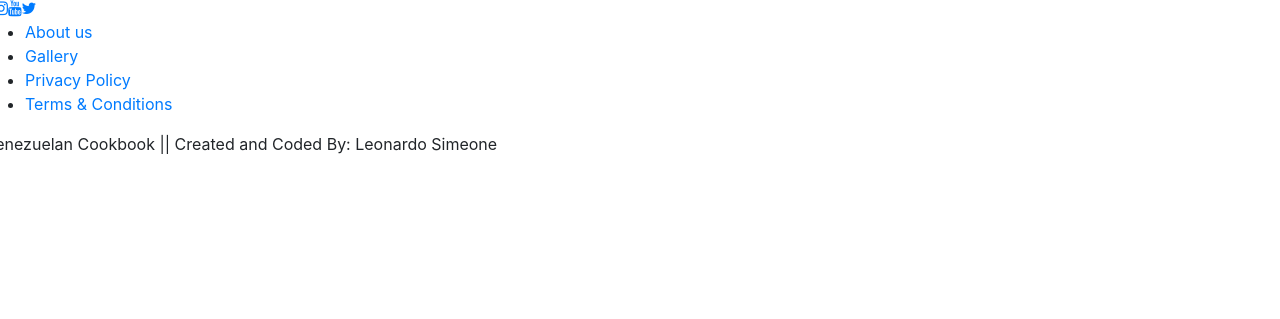
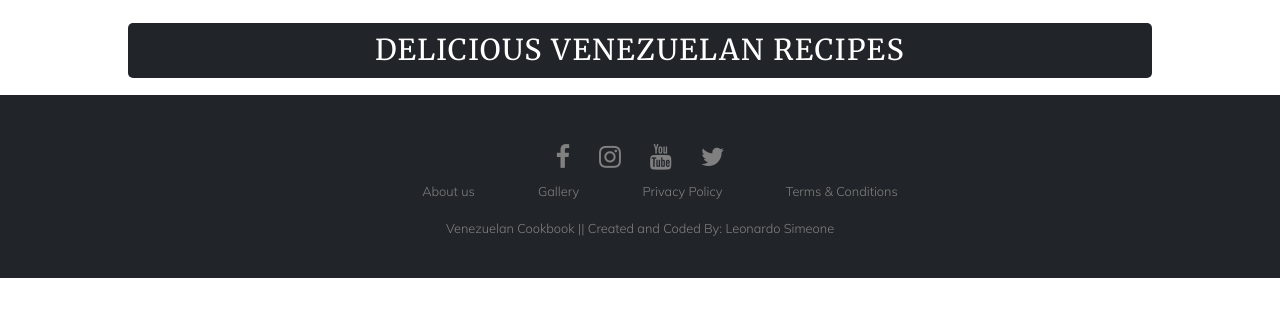
Before and after one commit to leonardo-simeone/venezuelan-food-cookbook, a Django app: page / in a window 1280 px wide. Shown: the part 481-800 px from the top of the page. Run offline with Django 3.2, Linux system fonts and the light colour scheme; data that the repository does not hold is empty.

Commit message:
Style base and index templates

```diff
--- /dev/null
+++ b/static/css/style.css
@@ -0,0 +1,150 @@
+@import url('https://fonts.googleapis.com/css2?family=Merriweather&family=Mulish:wght@300&display=swap');
+
+body {
+    font-family: 'Mulish', sans-serif;
+}
+
+h1, h2, h3 {
+    font-family: 'Merriweather', serif;
+    text-transform: uppercase;
+    letter-spacing: 1.5px;
+}
+
+#welcome {
+    background: #212529;
+    border-radius: 5px;
+    max-width: 80%;
+}
+
+h1 {
+    color: #fff;
+    text-align: center;
+    font-size: 180%;
+    margin: 0 auto;
+    padding: 10px;
+}
+
+/* LINKS */
+
+.nav-item a {
+    transition:0.5s;
+    color: antiquewhite;
+}
+
+.nav-item a:hover {
+    color: #fff;
+}
+
+span#user {
+    color: #fff;
+}
+
+/* CAROUSEL */
+
+.carousel-img {
+    width: 80%;
+    height: 50vh;
+    object-fit: cover;
+    margin: 0 auto;
+    border-radius: 10px;
+}
+
+.carousel-control-prev, .carousel-control-next {
+    width: 25%;
+}
+
+/* CARD */
+
+.card-img-top {
+    width: 100%;
+    height: 20vh;
+    object-fit: cover;
+    border-radius: calc(0.25rem - 1px);
+}
+
+.card {
+    margin: 0 auto;
+    margin-bottom: 5px;
+}
+
+.card-title {
+    color: brown;
+}
+
+.card-title:hover {
+    color: blue;
+}
+
+body a {
+    text-decoration: none !important;
+}
+
+/* FOOTER */
+
+.footer-container {
+    margin:0;
+    overflow-x:hidden;
+}
+
+.footer{
+    background:#212529;
+    padding:30px 0px;
+    text-align:center;
+    }
+
+    .footer .row{
+    width:100%;
+    height: 3vh;
+    margin:1% 0%;
+    padding:0.6% 0%;
+    color:gray;
+    font-size:0.8em;
+    display: block;
+    }
+
+    .footer .row a{
+    text-decoration:none;
+    color:gray;
+    transition:0.5s;
+    }
+
+    .footer .row a:hover{
+    color:#fff;
+    }
+
+    .footer .row ul{
+    width:100%;
+    }
+
+    .footer .row ul li{
+    display:inline-block;
+    margin:0px 30px;
+    }
+
+    .footer .row a i{
+    font-size:2em;
+    margin:0% 1%;
+    }
+
+    @media (max-width:720px){
+    .footer{
+    padding:5% 2% 2% 2%;
+    }
+
+    .footer .row ul{
+        padding: 0;
+    }
+
+    .footer .row ul li{
+    display:block;
+    margin:10px 0px;
+    text-align:center;
+    }
+    .footer .row a i{
+    margin:0% 3%;
+    }
+
+    .footer .row{
+        height: auto;
+    }
+    }
--- a/templates/base.html
+++ b/templates/base.html
@@ -17,8 +17,6 @@
         integrity="sha384-MCw98/SFnGE8fJT3GXwEOngsV7Zt27NXFoaoApmYm81iuXoPkFOJwJ8ERdknLPMO" crossorigin="anonymous">
     <link rel="stylesheet" href="{% static 'css/style.css' %}">
     <link rel="stylesheet" href="https://cdnjs.cloudflare.com/ajax/libs/font-awesome/4.7.0/css/font-awesome.min.css">
-    <link rel="preconnect" href="https://fonts.gstatic.com">
-    <link href="https://fonts.googleapis.com/css2?family=Fredoka+One&family=Play&display=swap" rel="stylesheet">
 </head>
 
 <body>
```
